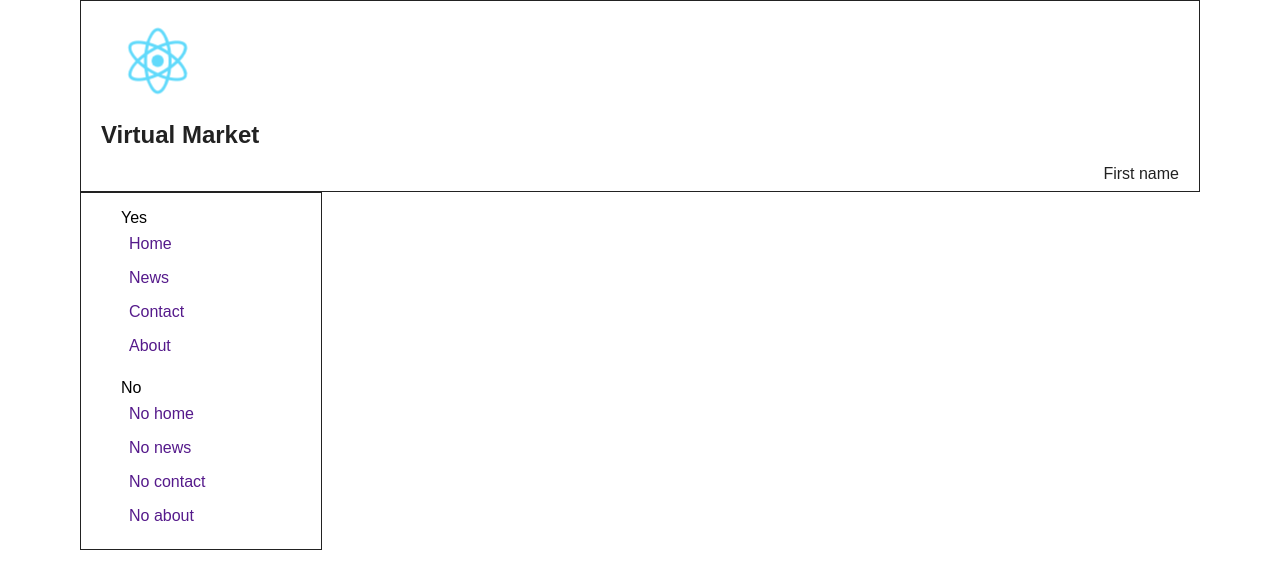
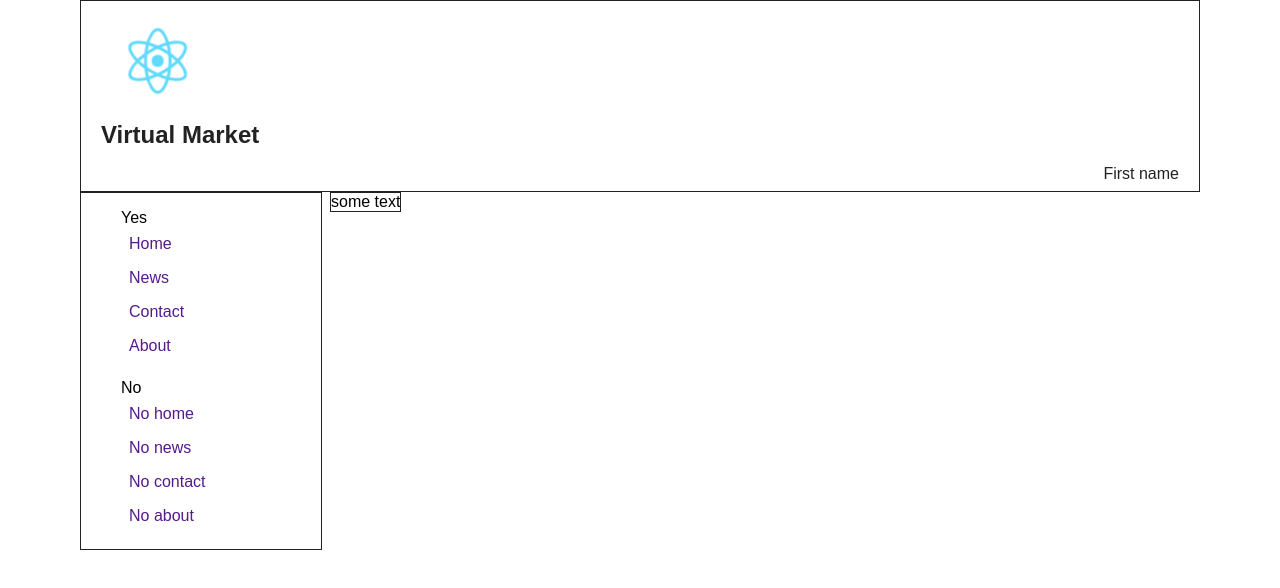
Before and after one commit to PrasunPK/simple_react_app, a React (Create React App) app: page / in a window 1280 px wide. Shown: the top 588 px of the page. Built offline with nearby package versions, Linux system fonts and the light colour scheme.

Commit message:
introduce container

```diff
--- a/src/App.css
+++ b/src/App.css
@@ -7,7 +7,7 @@
     height: 80px;
 }
 
-.LeftNav, .App-header {
+.LeftNav, .App-header, .Container {
     border: 1px solid #222;
 }
 
@@ -44,6 +44,10 @@
     width: 15rem;
 }
 
+.LeftNav-Wrapper {
+    padding-left: 2.5rem;
+}
+
 .LeftNav > ul > li {
     list-style: none;
     padding: 0.5rem;
@@ -52,3 +56,11 @@
 .LeftNav > ul > li > a {
     text-decoration: none;
 }
+
+.Container-Wrapper {
+    padding-left: 0.5rem;
+}
+
+.AppBody {
+    display: flex;
+}
--- a/src/App.js
+++ b/src/App.js
@@ -2,13 +2,17 @@ import React, {Component} from 'react';
 import './App.css';
 import {Header} from './components/Header'
 import {LeftNav} from "./components/LeftNav";
+import {Container} from "./components/Container";
 
 class App extends Component {
     render() {
         return (
             <div className="App">
                 <Header/>
-                <LeftNav/>
+                <div className="AppBody">
+                    <LeftNav/>
+                    <Container/>
+                </div>
             </div>
         );
     }
--- /dev/null
+++ b/src/components/Container.js
@@ -0,0 +1,13 @@
+import React, {Component} from "react";
+
+export class Container extends Component {
+    render() {
+        return (
+            <div className="Container-Wrapper">
+                <div className="Container">
+                    some text
+                </div>
+            </div>
+        );
+    }
+}
--- a/src/components/LeftNav.js
+++ b/src/components/LeftNav.js
@@ -3,7 +3,7 @@ import React, {Component} from 'react';
 export class LeftNav extends Component {
     render() {
         return (
-            <div className="App">
+            <div className="LeftNav-Wrapper">
                 <div className="LeftNav">
                     <ul>
                         Yes
```
